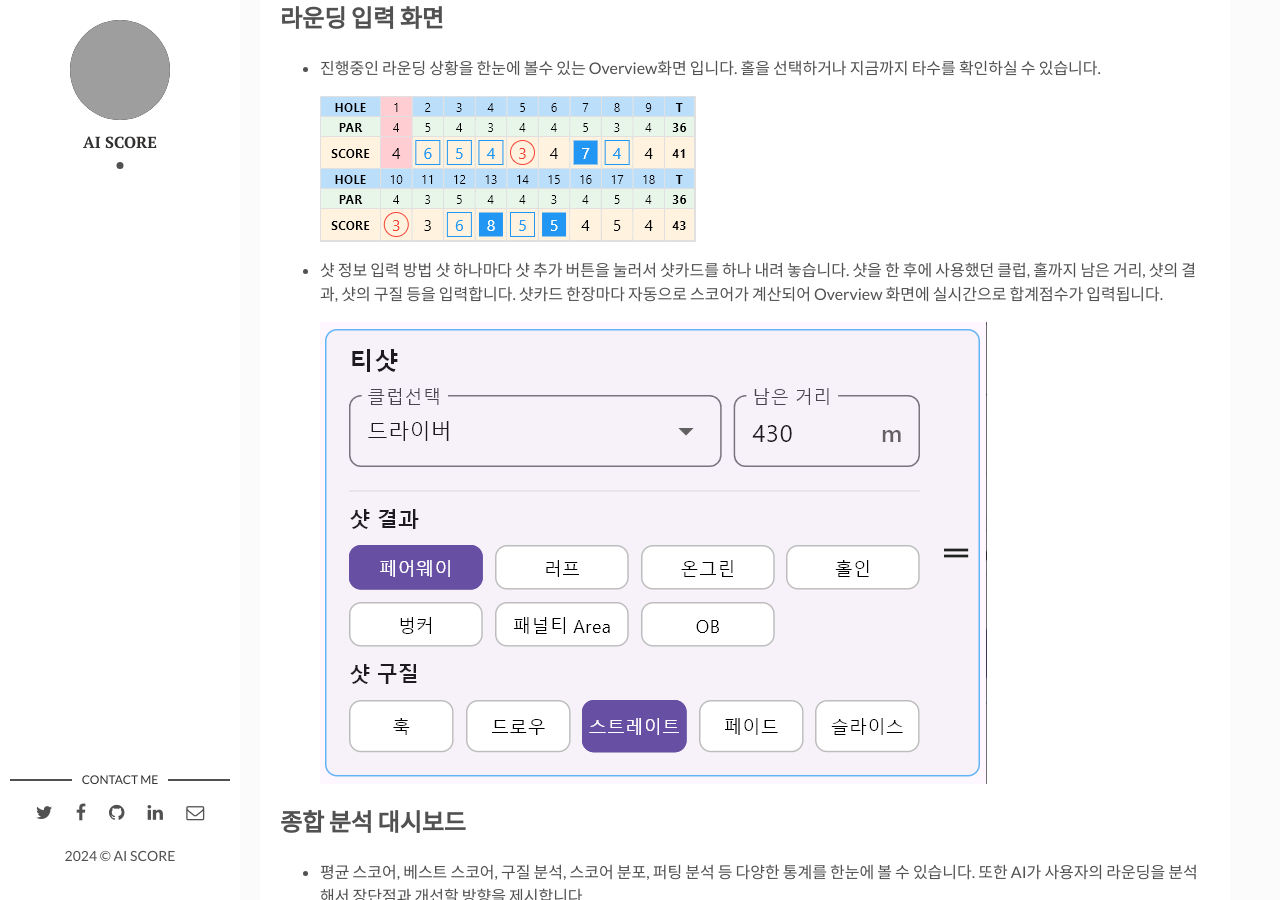
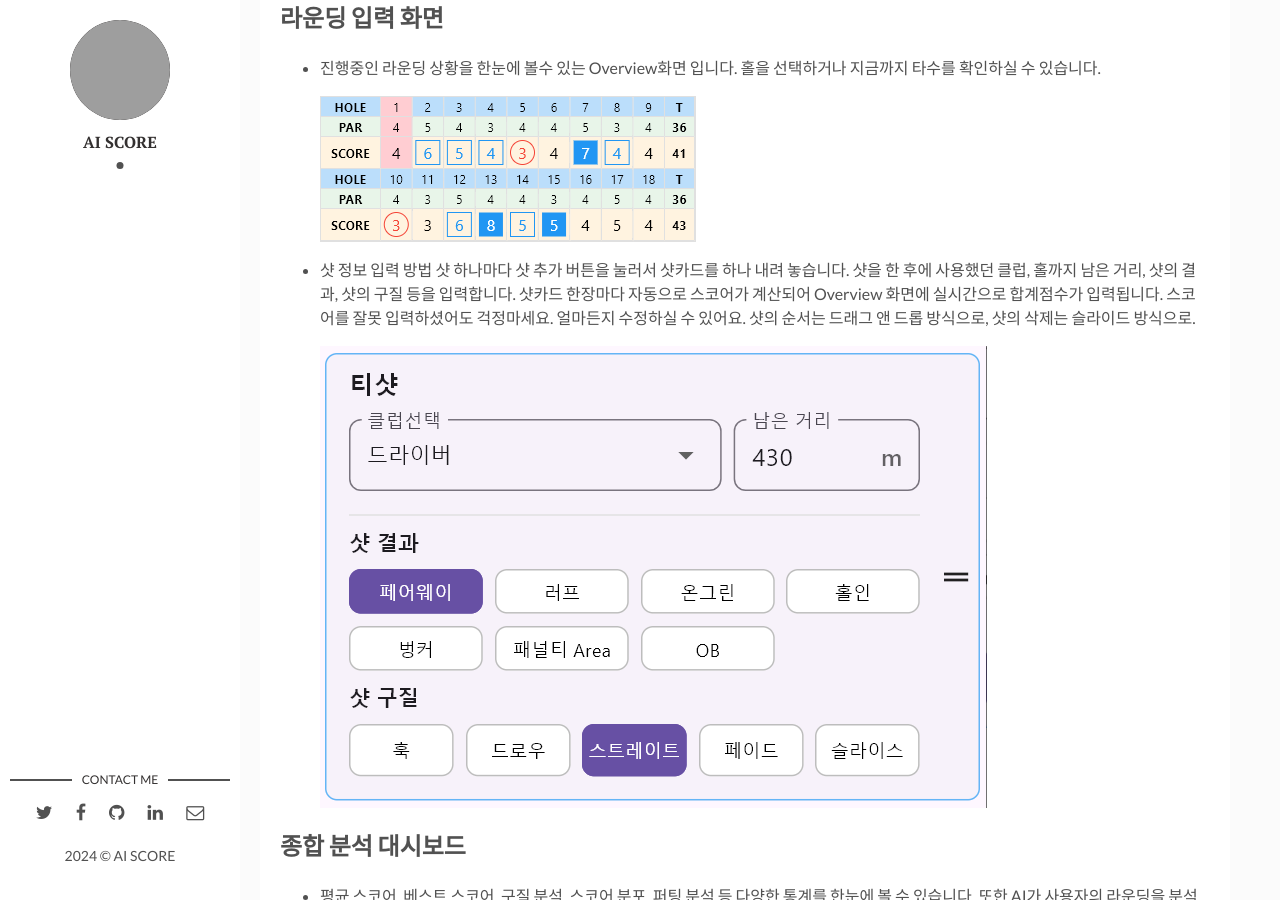
Before and after one commit to kim-jeongmo/jeongmo, a Jekyll site: the page built from _posts/2024-07-23-what-is-ai-score.md, in a window 1280 px wide and 900 px high, scrolled down 1311 px. Built offline with Jekyll 4.4.1, drawn with Linux system fonts in a browser that asks for light colours; grey boxes are pictures that could not be loaded.

Commit message:
Auto update 2024-07-23(화) 23:48:20.22

```diff
--- a/_posts/2024-07-23-what-is-ai-score.md
+++ b/_posts/2024-07-23-what-is-ai-score.md
@@ -42,6 +42,7 @@ img: scorecard_1.png
   샷 하나마다 샷 추가 버튼을 눌러서 샷카드를 하나 내려 놓습니다.
   샷을 한 후에 사용했던 클럽, 홀까지 남은 거리, 샷의 결과, 샷의 구질 등을 입력합니다.
   샷카드 한장마다 자동으로 스코어가 계산되어 Overview 화면에 실시간으로 합계점수가 입력됩니다.
+  스코어를 잘못 입력하셨어도 걱정마세요. 얼마든지 수정하실 수 있어요. 샷의 순서는 드래그 앤 드롭 방식으로, 샷의 삭제는 슬라이드 방식으로.
 
     ![score overview]({{site.baseurl}}/assets/img/shotcard.png)
 
```
